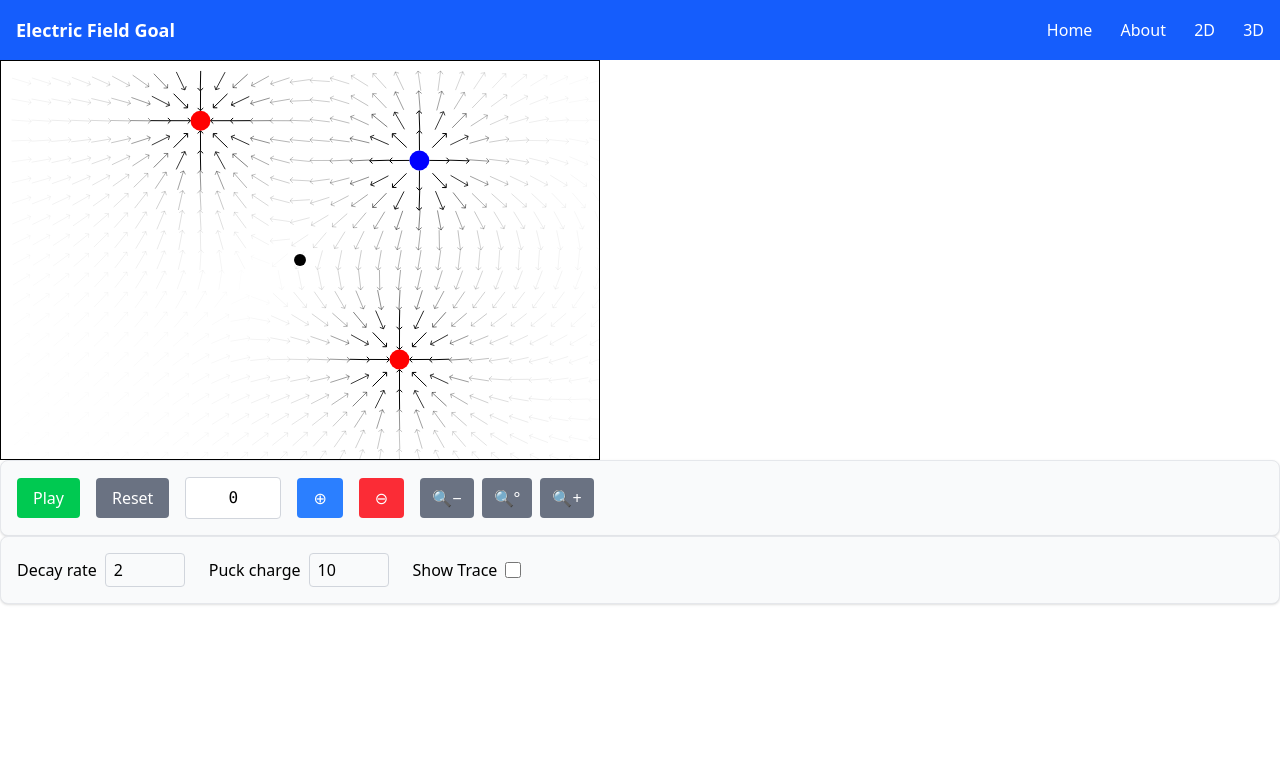
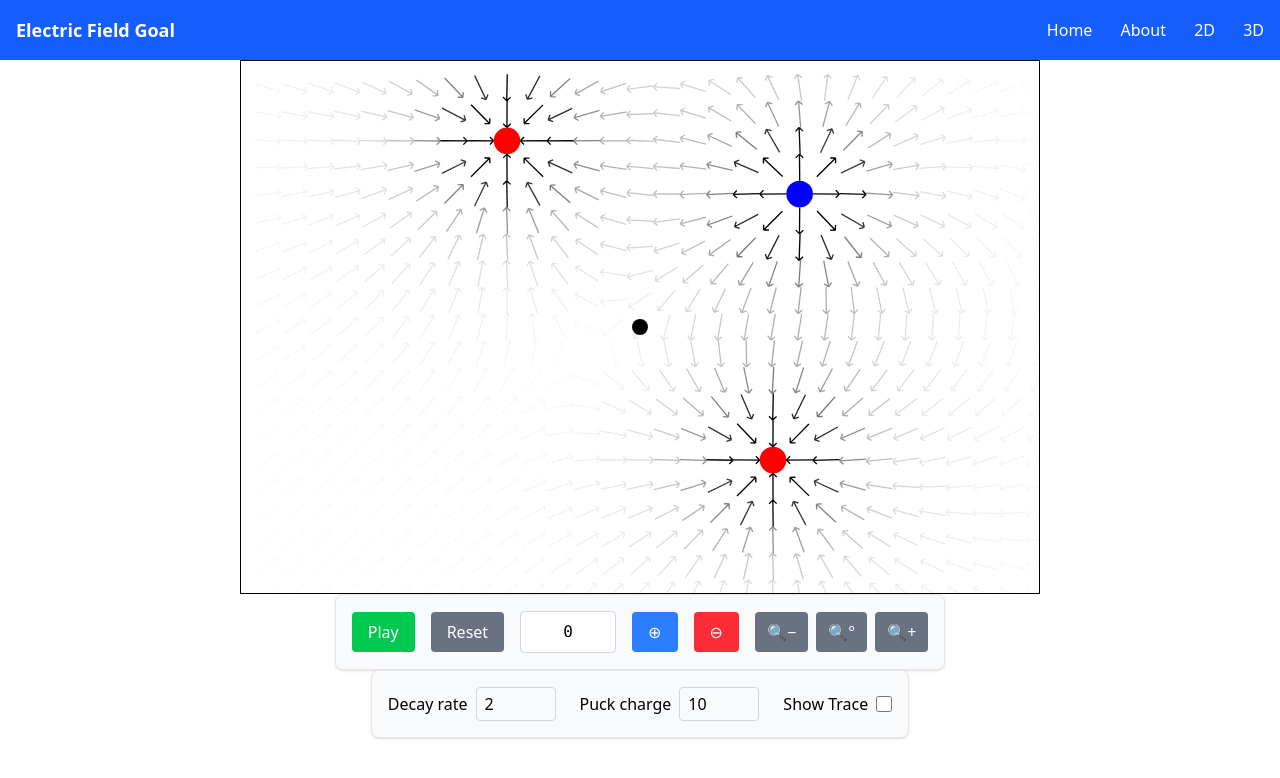
Before and after one commit to 3Demos/efg, a SvelteKit app: page /2d in a window 1280 px wide. Shown: the top 778 px of the page. Built offline with nearby package versions, Linux system fonts and the light colour scheme.

Commit message:
Space items

```diff
--- a/src/routes/2d/+page.svelte
+++ b/src/routes/2d/+page.svelte
@@ -168,12 +168,11 @@
 	let showTrace = $state(false);
 </script>
 
+<div class="flex flex-col items-center">
 	<!-- svelte-ignore a11y_no_static_element_interactions -->
 	<svg
 		bind:this={svg}
 		xmlns="http://www.w3.org/2000/svg"
-	width="600"
-	height="400"
 		viewBox="{-WIDTH / 2} {-HEIGHT / 2} {WIDTH} {HEIGHT}"
 	>
 		{#each vfCoords.map(([u, v]) => [u, v, ...vf(u, v)]) as [x, y, vx, vy]}
@@ -326,11 +325,15 @@
 			/>
 		</label>
 	</div>
+</div>
 
 <style lang="postcss">
 	@reference "tailwindcss/theme";
 
 	svg {
 		border: 1px solid black;
+		width: 100vw;
+		max-width: 800px;
+		height: auto;
 	}
 </style>
```
Lines whose indentation alone changed are shown as unchanged.
